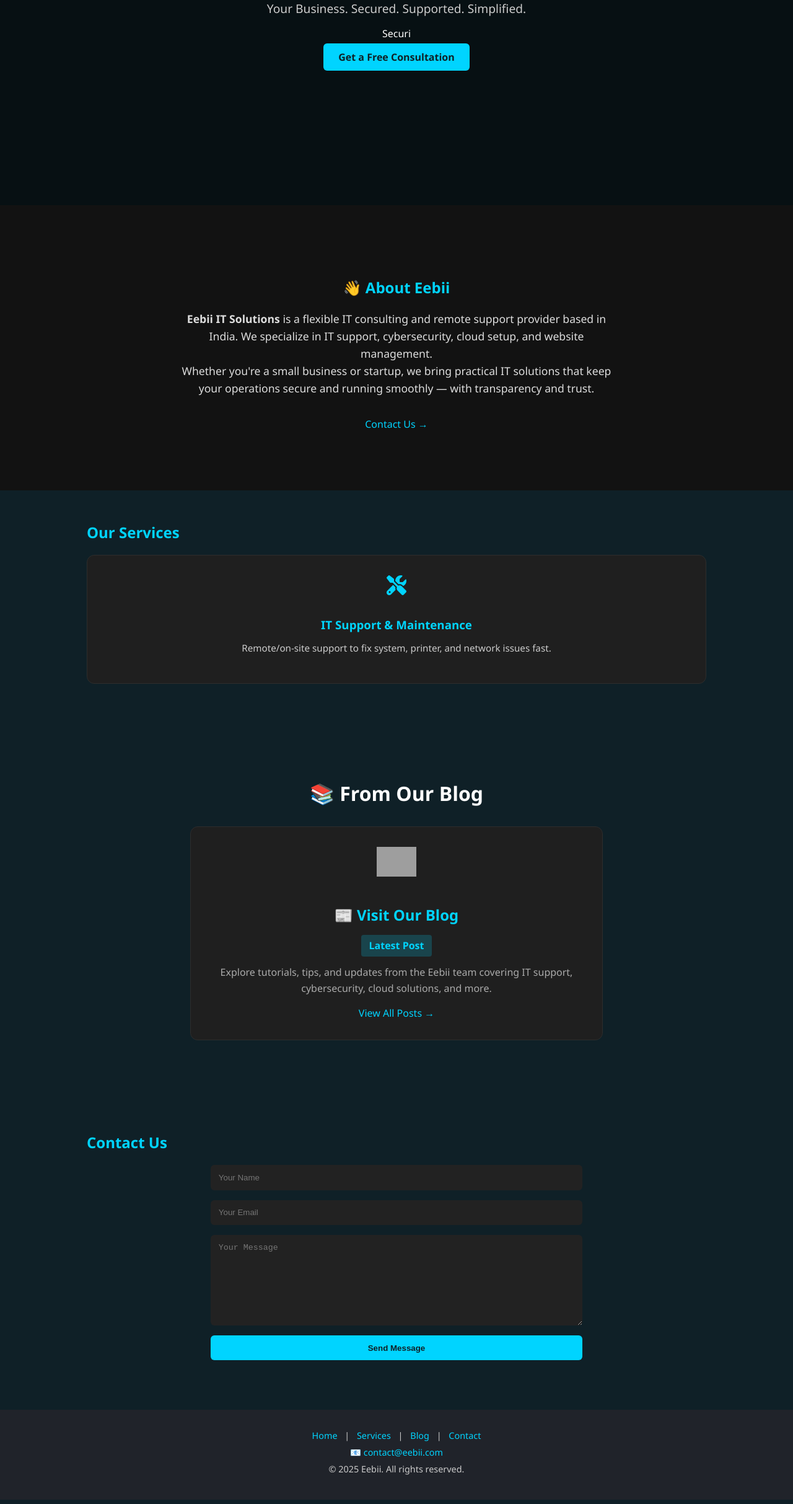
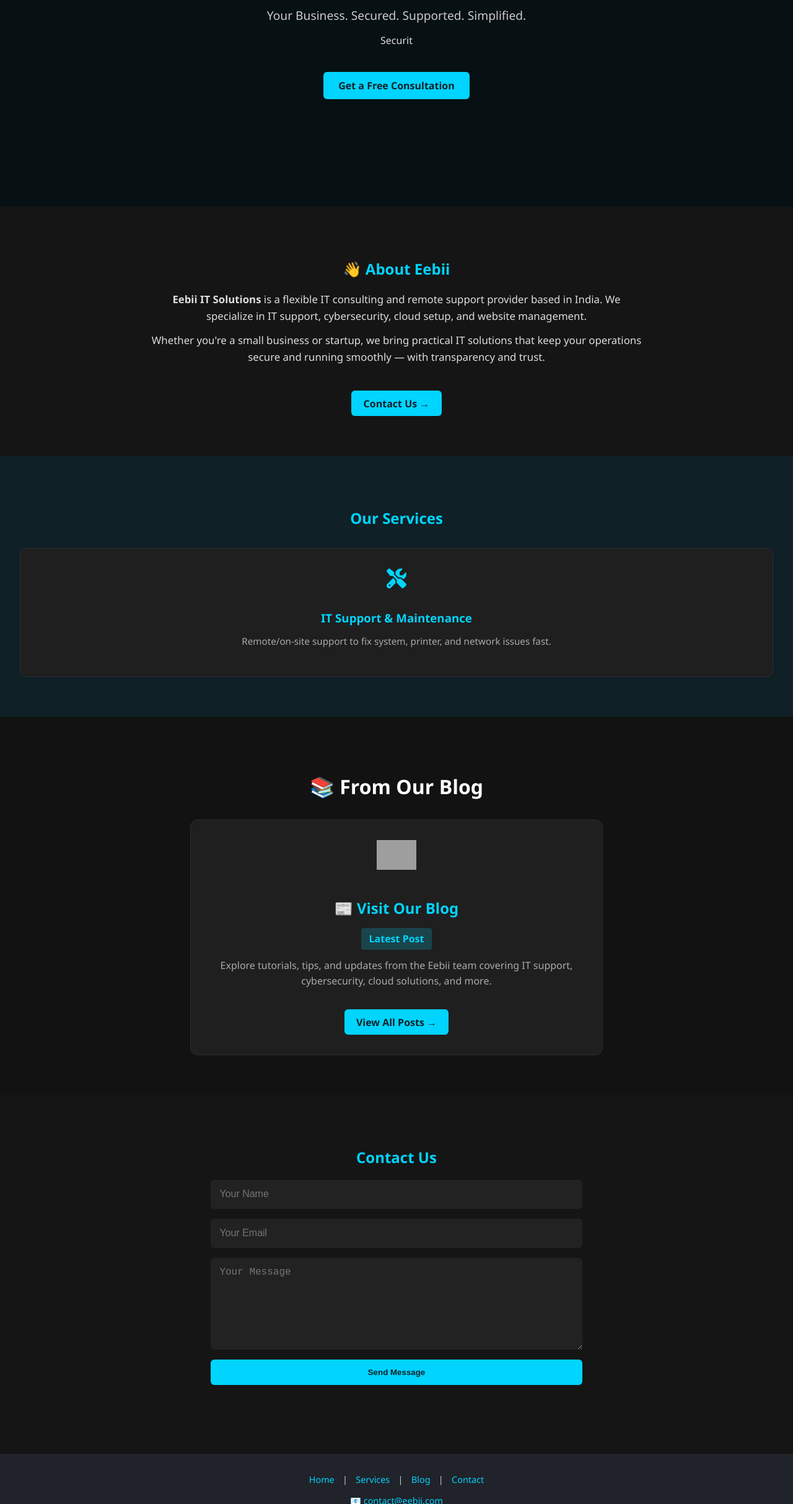
Before and after one commit to Neo000001/eebii-site, a plain HTML site: page index.html in a window 1280 px wide. Shown: the part 374-2800 px from the top of the page at 62% size. Drawn offline with Linux system fonts and the light colour scheme; grey boxes are pictures that could not be loaded.

Commit message:
Update style.css

```diff
--- a/style.css
+++ b/style.css
@@ -1,14 +1,10 @@
-/* Base Styles */
+/* ========== Base Styles ========== */
 body {
   margin: 0;
-  font-family: "Segoe UI", Arial, sans-serif;
+  font-family: 'Segoe UI', sans-serif;
   background: #0f2027;
   color: #ddd;
   scroll-behavior: smooth;
-}
-
-h1, h2, h3 {
-  color: #00d4ff;
 }
 
 a {
@@ -16,34 +12,32 @@
   text-decoration: none;
 }
 
-.container {
-  max-width: 1000px;
-  margin: auto;
-  padding: 2rem;
+h1, h2, h3 {
+  color: #00d4ff;
 }
 
-/* Navigation */
+/* ========== Navigation ========== */
 .topnav {
   display: flex;
   justify-content: space-between;
   align-items: center;
   padding: 1rem 2rem;
-  background-color: #111;
+  background-color: #121212;
   color: #fff;
   position: sticky;
   top: 0;
-  z-index: 999;
+  z-index: 1000;
 }
 
 .nav-brand {
+  font-size: 1.6rem;
   font-weight: bold;
-  font-size: 1.5rem;
 }
 
 .nav-links a {
   margin-left: 1rem;
-  color: #ddd;
-  transition: color 0.3s;
+  color: #ccc;
+  transition: 0.3s;
 }
 
 .nav-links a:hover {
@@ -56,16 +50,15 @@
   cursor: pointer;
 }
 
-/* Hero Section */
+/* ========== Hero Section ========== */
 .hero {
   position: relative;
   background: url('your-background.jpg') center/cover no-repeat;
   height: 80vh;
   display: flex;
+  justify-content: center;
   align-items: center;
-  justify-content: center;
   text-align: center;
-  color: #fff;
 }
 
 .overlay {
@@ -82,62 +75,73 @@
 
 .hero h1 {
   font-size: 3rem;
-  margin: 0;
+  color: #fff;
 }
 
 .hero .tagline {
+  color: #ccc;
   font-size: 1.2rem;
-  margin: 1rem 0;
-  color: #ccc;
+  margin: 0.5rem 0;
 }
 
 .hero-btn {
-  background-color: #00d4ff;
+  display: inline-block;
+  margin-top: 1.5rem;
+  padding: 0.7rem 1.5rem;
+  background: #00d4ff;
   color: #0f2027;
-  padding: 0.7rem 1.5rem;
+  font-weight: bold;
   border-radius: 6px;
-  font-weight: bold;
-  text-decoration: none;
 }
 
-/* About Section */
+/* ========== About Section ========== */
 .about {
   padding: 4rem 2rem;
-  background: #121212;
+  background: #151515;
   text-align: center;
 }
 
 .about p {
-  font-size: 1.1rem;
+  max-width: 800px;
+  margin: 0.8rem auto;
+  font-size: 1.05rem;
   line-height: 1.6;
-  max-width: 700px;
-  margin: auto;
 }
 
 .centered-btn {
-  margin-top: 2rem;
+  margin-top: 1.5rem;
 }
 
-/* Services */
+/* ========== Services Section ========== */
+.services {
+  padding: 4rem 2rem;
+  text-align: center;
+}
+
 .services .grid {
   display: grid;
   grid-template-columns: repeat(auto-fit, minmax(240px, 1fr));
   gap: 2rem;
+  margin-top: 2rem;
 }
 
 .card {
   background: #1f1f1f;
   padding: 2rem;
-  border-radius: 12px;
-  text-align: center;
+  border-radius: 10px;
   border: 1px solid #2d2d2d;
-  transition: transform 0.3s ease, box-shadow 0.3s ease;
+  transition: 0.3s ease;
+}
+
+.card:hover {
+  transform: translateY(-5px);
+  box-shadow: 0 6px 20px rgba(0, 212, 255, 0.08);
 }
 
 .card i {
   font-size: 2rem;
+  margin-bottom: 1rem;
   color: #00d4ff;
-  margin-bottom: 1rem;
 }
 
 .card h3 {
@@ -145,45 +149,63 @@
 }
 
 .card .info {
-  color: #ccc;
+  color: #aaa;
   font-size: 0.95rem;
 }
 
-.card:hover {
-  transform: translateY(-5px);
-  box-shadow: 0 6px 20px rgba(0, 212, 255, 0.08);
+/* ========== Blog Section ========== */
+.blog {
+  background: #121212;
 }
 
-/* Blog */
-.blog-grid .post {
-  background-color: #1f1f1f;
+.blog .post {
+  background: #1f1f1f;
+  padding: 2rem;
   border-radius: 12px;
-  padding: 2rem;
   border: 1px solid #2d2d2d;
   text-align: center;
-}
-
-.blog-grid .post:hover {
-  transform: translateY(-5px);
-  box-shadow: 0 6px 20px rgba(0, 212, 255, 0.08);
-}
-
-/* Contact */
-.contact form {
-  display: flex;
-  flex-direction: column;
-  gap: 1rem;
   max-width: 600px;
   margin: auto;
 }
 
+.blog .post:hover {
+  transform: translateY(-5px);
+  box-shadow: 0 8px 20px rgba(0, 212, 255, 0.08);
+}
+
+.cta-btn {
+  display: inline-block;
+  margin-top: 1rem;
+  padding: 0.6rem 1.2rem;
+  background: #00d4ff;
+  color: #0f2027;
+  border-radius: 6px;
+  font-weight: bold;
+}
+
+/* ========== Contact Form ========== */
+.contact {
+  padding: 4rem 2rem;
+  background: #151515;
+  text-align: center;
+}
+
+.contact form {
+  max-width: 600px;
+  margin: auto;
+  display: flex;
+  flex-direction: column;
+  gap: 1rem;
+}
+
 .contact input,
 .contact textarea {
-  padding: 0.8rem;
+  padding: 0.9rem;
   border: none;
   border-radius: 6px;
   background: #222;
   color: #fff;
+  font-size: 1rem;
 }
 
 .contact textarea {
@@ -193,10 +215,10 @@
 
 .contact button {
   background: #00d4ff;
+  color: #0f2027;
   border: none;
-  color: #0f2027;
+  padding: 0.8rem;
   font-weight: bold;
-  padding: 0.8rem;
   border-radius: 6px;
   cursor: pointer;
 }
@@ -206,28 +228,54 @@
   font-size: 0.95rem;
 }
 
-/* Footer */
+/* ========== Footer ========== */
 footer {
-  background-color: #111;
-  color: #888;
+  background: #111;
   padding: 2rem 1rem;
+  color: #aaa;
+  text-align: center;
   font-size: 0.9rem;
 }
 
-footer .sitemap {
-  margin-bottom: 0.5rem;
-}
-
 footer .sitemap a {
-  margin: 0 0.5rem;
+  margin: 0 0.6rem;
   color: #00d4ff;
 }
 
-footer p {
-  margin: 0.5rem 0;
+/* ========== Scroll to Top Button ========== */
+#scrollTopBtn {
+  position: fixed;
+  bottom: 30px;
+  right: 30px;
+  background-color: #00d4ff;
+  color: #0f2027;
+  border: none;
+  border-radius: 50%;
+  padding: 0.8rem 1rem;
+  font-size: 20px;
+  cursor: pointer;
+  display: none;
+  z-index: 1000;
+  box-shadow: 0 0 10px rgba(0,0,0,0.3);
 }
 
-/* Mobile Nav Toggle (optional responsive) */
+#scrollTopBtn:hover {
+  background-color: #00b4cc;
+}
+
+/* ========== Fade In Animation ========== */
+.fade-in-section {
+  opacity: 0;
+  transform: translateY(30px);
+  transition: opacity 0.8s ease-out, transform 0.8s ease-out;
+}
+
+.fade-in-section.visible {
+  opacity: 1;
+  transform: none;
+}
+
+/* ========== Responsive ========== */
 @media (max-width: 768px) {
   .nav-toggle {
     display: block;
@@ -236,7 +284,7 @@
   .nav-links {
     display: none;
     flex-direction: column;
-    background-color: #111;
+    background-color: #121212;
     position: absolute;
     top: 60px;
     left: 0;
@@ -251,4 +299,12 @@
   .grid {
     grid-template-columns: 1fr;
   }
+
+  .hero h1 {
+    font-size: 2.2rem;
+  }
+
+  .hero .tagline {
+    font-size: 1rem;
+  }
 }
```
